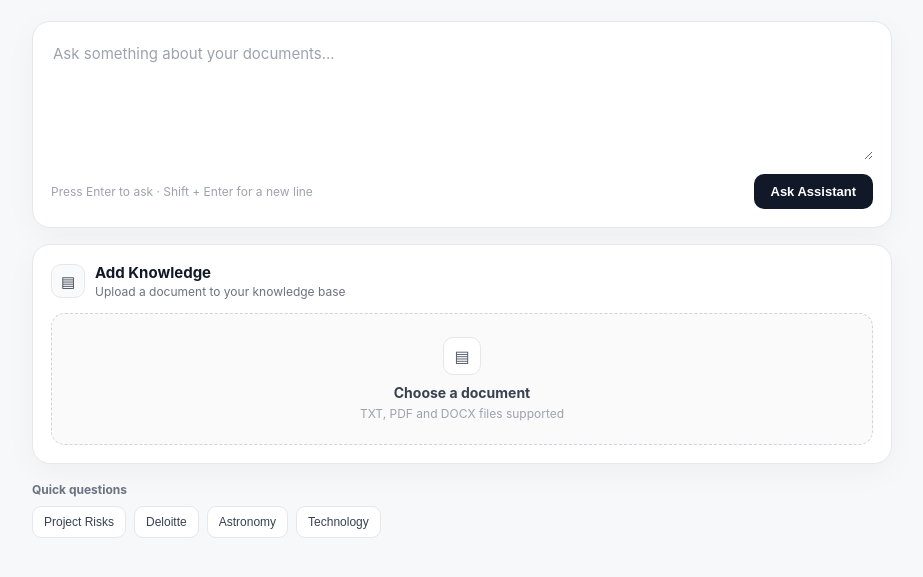
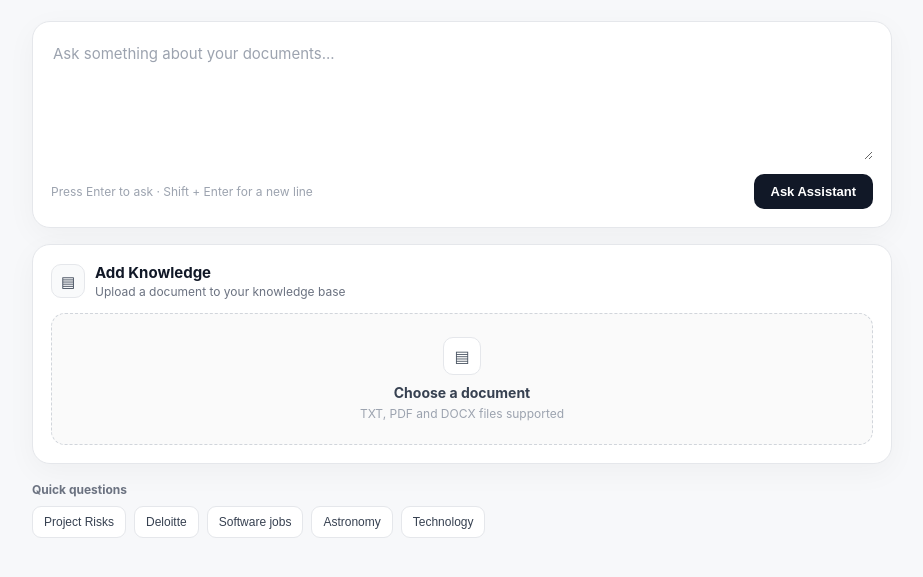
Before and after one commit to Udaypolishetty/-Agentic-RAG-Document-Assistant-, a plain HTML site: page static/index.html in a window 1280 px wide. Shown: the part 99-676 px from the top of the page, without its empty margins (178-1101 px from the left). Drawn offline with Linux system fonts and the light colour scheme.

Commit message:
Add ss and readme

```diff
--- a/static/index.html
+++ b/static/index.html
@@ -1034,6 +1034,9 @@
 
                 <button class="quick-button" onclick="useQuestion('What do you know about Deloitte?')">
                     Deloitte
+                </button>
+                <button class="quick-button" onclick="useQuestion('What do you know about jobs if IT?')">
+                    Software jobs
                 </button>
 
 
```
Also changed, not shown: screenshots/RAG1.png (added), screenshots/RAG2.png (added), screenshots/RAG3.png (added), screenshots/RAG4 (2).png (added), screenshots/RAG4.png (added), screenshots/RAG5.png (added), 3 other files.
